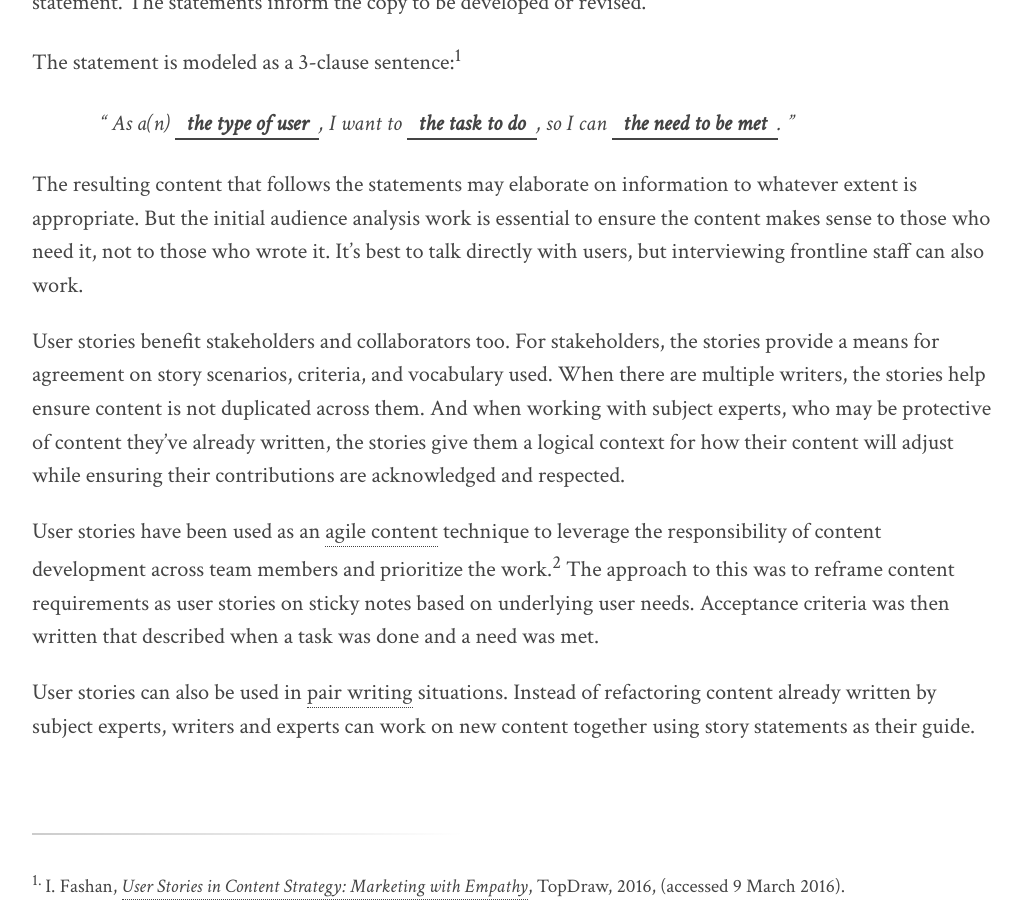
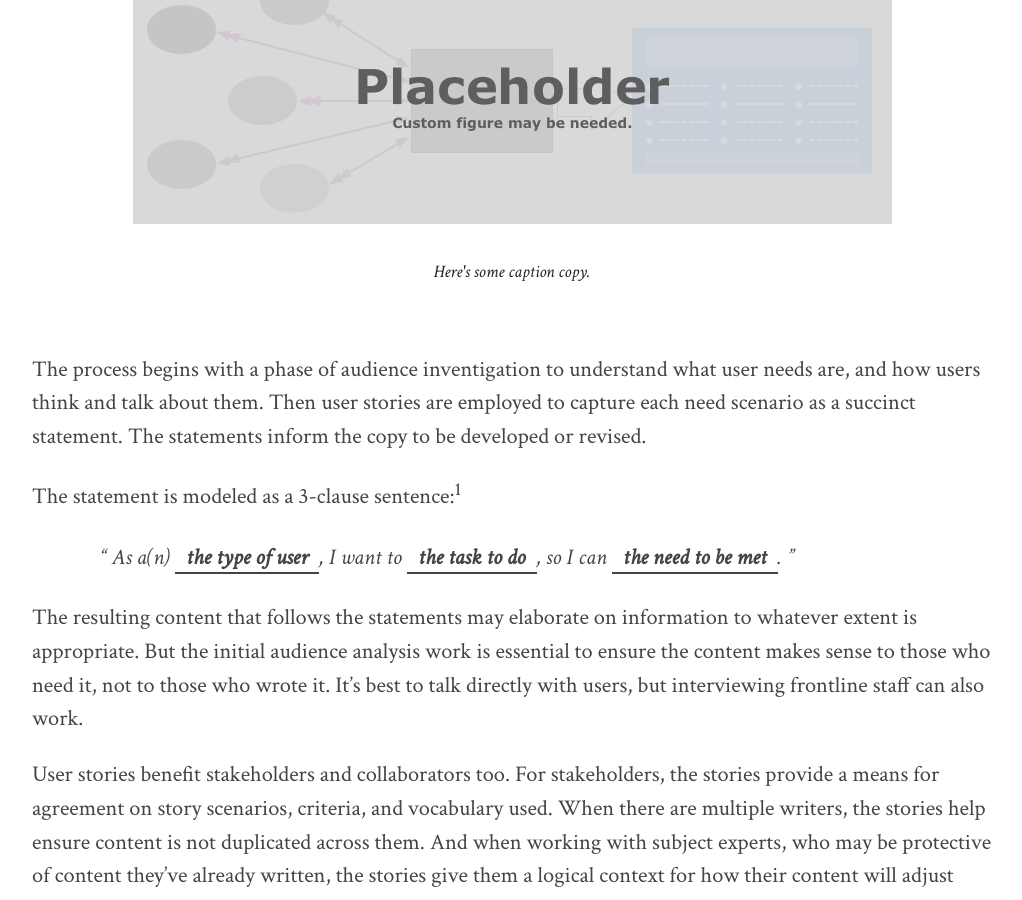
Before and after one commit to content-strategy-forum/csf-glossary, a Jekyll site: the page built from user-story.md, in a window 1280 px wide and 900 px high, scrolled down 806 px. Shown: the whole window, without its empty margins (128-1150 px from the left). Built offline with Jekyll 4.4.1, drawn with Linux system fonts in a browser that asks for light colours; some web fonts are replaced.

Commit message:
figure include test

```diff
--- a/user-story.md
+++ b/user-story.md
@@ -35,7 +35,7 @@ figure:
 A user story is a content development (or revision) technique for information-as-product situations (versus information-as-persuasion). They help writers produce copy that supports the needs of users more effectively.
 
 <!-- FIGURE – You can move this line to position among paras, but never delete it! -->
-{% if ref="{{ page.figure }}" %}{% include figure.html figure_info="page.figure" %}{% endif %}
+{% if page.figure %}{% include figure.html figure_info="page.figure" %}{% endif %}
 
 The process begins with a phase of audience inventigation to understand what user needs are, and how users think and talk about them. Then user stories are employed to capture each need scenario as a succinct statement. The statements inform the copy to be developed or revised.
 
```
